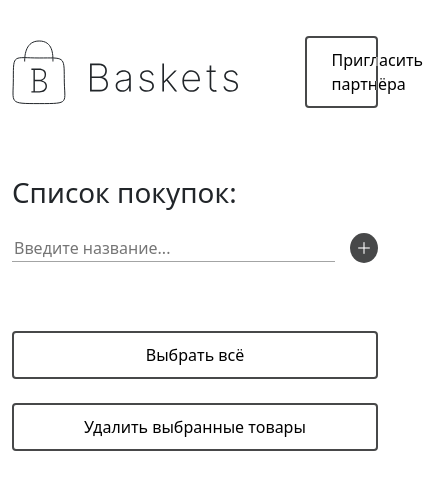
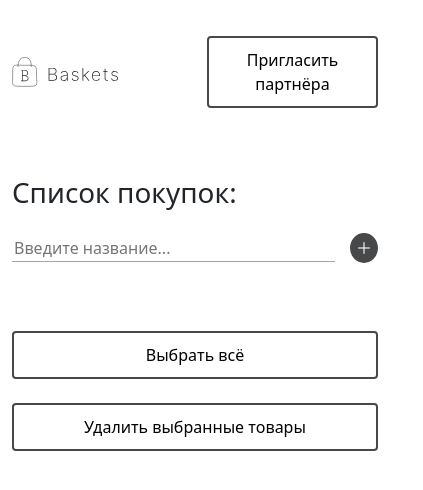
Before and after one commit to pterodactylsam/baskets, a website: page index.html in a window 390 px wide. Shown: the whole page, 423 px wide, since content can reach past the window. Drawn offline with Linux system fonts and the light colour scheme.

Commit message:
fix adaptive

```diff
--- a/css/style.scss
+++ b/css/style.scss
@@ -3,8 +3,13 @@
 $enable-responsive-font-sizes: true;
 $main-color: #474849;
 
+input { -webkit-border-radius: 0; } //ios border input radius
+
 .header {
-    .btn{
+    .logo-image {
+        width: 80%;
+    }
+    .btn {
         margin: 20px auto;
         width: 100%;
         border: none;
@@ -161,3 +166,11 @@ $main-color: #474849;
         }
     }
 }
+
+@media only screen and (max-width: 1200px) {
+    .header {
+        .logo-image {
+            width: 100%;
+        }
+    }
+}
--- a/index.html
+++ b/index.html
@@ -11,11 +11,11 @@
     <header class="header mt-3">
         <div class="container">
             <div class="row justify-content-between align-items-center">
-                <div class="col">
-                    <img src="img/logo-baskets.svg" alt="logo">
+                <div class="col-4 col-lg-3">
+                    <img class="logo-image" src="img/logo-baskets.svg" alt="logo">
                 </div>
 
-                <div class="col-3 d-flex justify-content-end">
+                <div class="col-6 col-md-5 col-lg-4 col-xl-3 d-flex justify-content-end">
                     <button class="btn"><span class="btn-text">Пригласить партнёра</span></button>
                 </div>
             </div>
```
Also changed, not shown: css/style.css, 1 other file.
